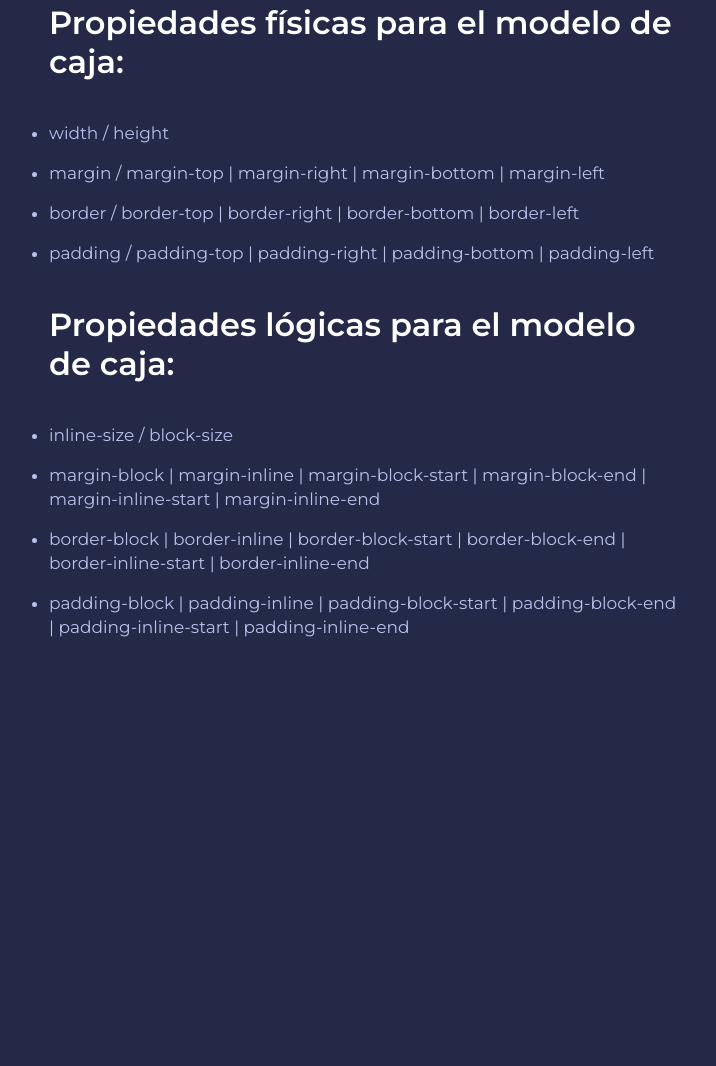
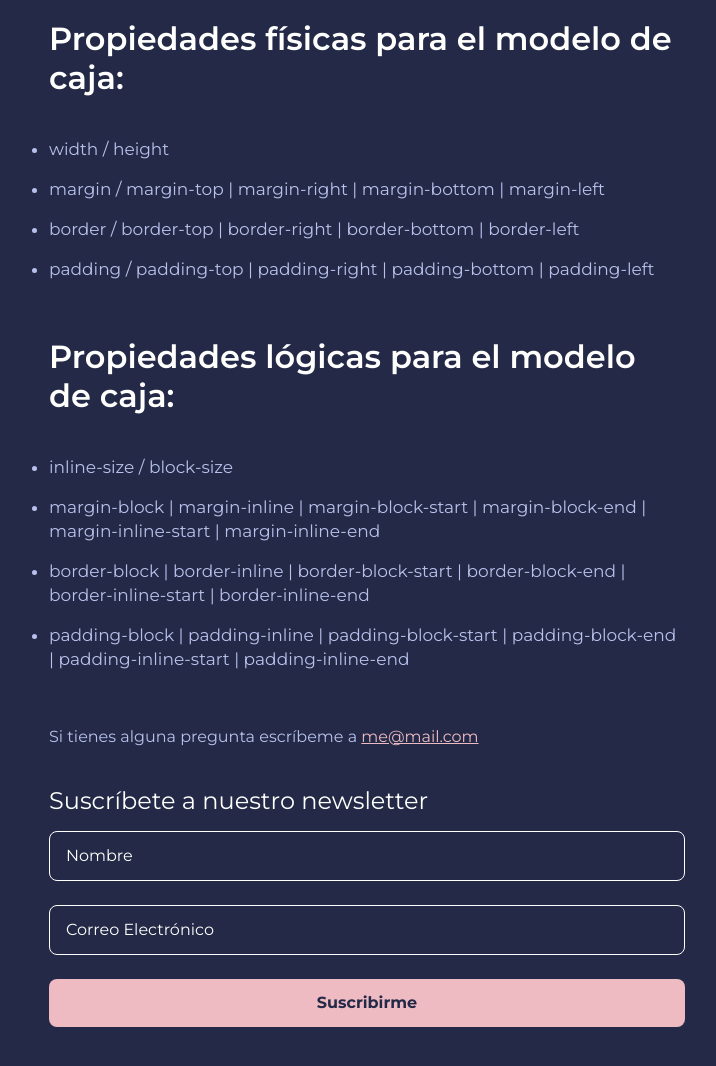
Before and after one commit to lesterpaz99/HTML-and-CSS-essentials, a plain HTML site: page index.html in a window 1280 px wide. Shown: the part 4263-5329 px from the top of the page, without its empty margins (465-1181 px from the left). Before the commit the page ends 4945 px from the top, so only its background shows below. Drawn offline with Linux system fonts and the light colour scheme.

Commit message:
end up contact section

```diff
--- a/index.html
+++ b/index.html
@@ -319,6 +319,39 @@
 									</div>
 								</div>
 							</section>
+							<section class="contact">
+								<div class="contact__wrapper">
+									<p class="mail-link">
+										Si tienes alguna pregunta escríbeme a
+										<span><a href="#">me@mail.com</a></span>
+									</p>
+									<h3 class="form__title">Suscríbete a nuestro newsletter</h3>
+									<form action="" class="form">
+										<input
+											type="text"
+											placeholder="Nombre"
+											aria-label="nombre"
+											autocomplete="name"
+											class="form__input"
+											required
+										/>
+										<input
+											type="email"
+											placeholder="Correo Electrónico"
+											aria-label="email"
+											autocomplete="email"
+											class="form__input"
+											required
+										/>
+										<input
+											type="submit"
+											class="form__btn"
+											value="Suscribirme"
+											aria-label="suscribe"
+										/>
+									</form>
+								</div>
+							</section>
 						</div>
 					</div>
 				</main>
--- a/styles/styles.scss
+++ b/styles/styles.scss
@@ -222,9 +222,12 @@ body {
 	-ms-flex-direction: column;
 	flex-direction: column;
 	gap: 1.6rem;
-	@extend .text-format;
 	-webkit-margin-before: 2.4rem;
 	margin-block-start: 2.4rem;
+	-webkit-margin-after: 4rem;
+	margin-block-end: 4rem;
+
+	@extend .text-format;
 
 	.item__title {
 		@include titles(400, 2.4rem, 2.92rem);
@@ -232,6 +235,94 @@ body {
 	ul li {
 		-webkit-margin-after: 1.6rem;
 		margin-block-end: 1.6rem;
+	}
+}
+
+.contact {
+	-webkit-margin-after: 4rem;
+	margin-block-end: 4rem;
+	.mail-link {
+		-webkit-margin-after: 4rem;
+		margin-block-end: 4rem;
+	}
+	.mail-link span a {
+		color: $secondary_color;
+		text-decoration: underline;
+	}
+}
+
+.form__title {
+	@include titles(400, 2.4rem, 2.92rem);
+	-webkit-margin-after: 1.6rem;
+	margin-block-end: 1.6rem;
+}
+
+.form {
+	display: -webkit-box;
+	display: -ms-flexbox;
+	display: flex;
+	-webkit-box-orient: vertical;
+	-webkit-box-direction: normal;
+	-ms-flex-direction: column;
+	flex-direction: column;
+	gap: 2.4rem;
+	-webkit-margin-after: 4rem;
+
+	&__input,
+	&__btn {
+		padding: 1.2rem 1.6rem;
+		border-radius: 0.8rem;
+		outline: none;
+		font-family: $font-family;
+		font-weight: 400;
+		font-size: 1.6rem;
+		line-height: 2.4rem;
+	}
+	&__input {
+		border: 1px solid $titles_color;
+		color: $titles_color;
+		background-color: transparent;
+	}
+	&__btn {
+		font-weight: 700;
+		color: $background_color;
+		background-color: $secondary_color;
+		border: none;
+	}
+	&__input::-webkit-input-placeholder {
+		font-family: $font-family;
+		color: $titles_color;
+		font-weight: 400;
+		font-size: 1.6rem;
+		line-height: 2.4rem;
+	}
+	&__input::-moz-placeholder {
+		font-family: $font-family;
+		color: $titles_color;
+		font-weight: 400;
+		font-size: 1.6rem;
+		line-height: 2.4rem;
+	}
+	&__input:-ms-input-placeholder {
+		font-family: $font-family;
+		color: $titles_color;
+		font-weight: 400;
+		font-size: 1.6rem;
+		line-height: 2.4rem;
+	}
+	&__input::-ms-input-placeholder {
+		font-family: $font-family;
+		color: $titles_color;
+		font-weight: 400;
+		font-size: 1.6rem;
+		line-height: 2.4rem;
+	}
+	&__input::placeholder {
+		font-family: $font-family;
+		color: $titles_color;
+		font-weight: 400;
+		font-size: 1.6rem;
+		line-height: 2.4rem;
 	}
 }
 
```
Also changed, not shown: styles/styles.css, 1 other file.
